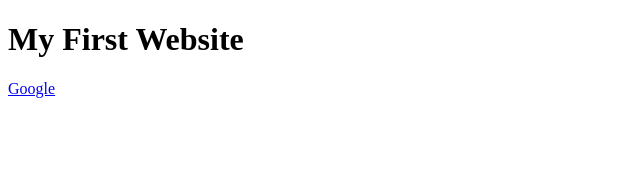
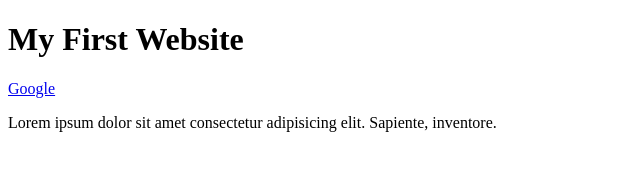
Before and after one commit to TajwarSaiyeed/myFirstWebsite, a plain HTML site: page index.html in a window 1280 px wide. Shown: the whole page, without its empty margins (0-640 px from the left). Drawn offline with Linux system fonts and the light colour scheme.

Commit message:
Few Change

```diff
--- a/index.html
+++ b/index.html
@@ -9,9 +9,10 @@
 </head>
 
 <body>
-    <div>
-    <h1>My First Website</h1>
-    <a href="http://www.google.com">Google</a>
+    <div class="firstDiv">
+        <h1>My First Website</h1>
+        <a href="http://www.google.com">Google</a>
+        <p>Lorem ipsum dolor sit amet consectetur adipisicing elit. Sapiente, inventore.</p>
     </div>
 </body>
 
```
